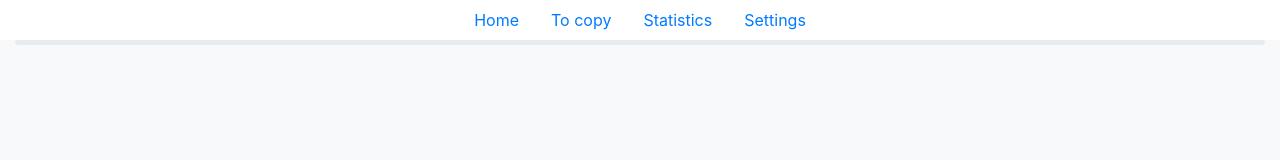
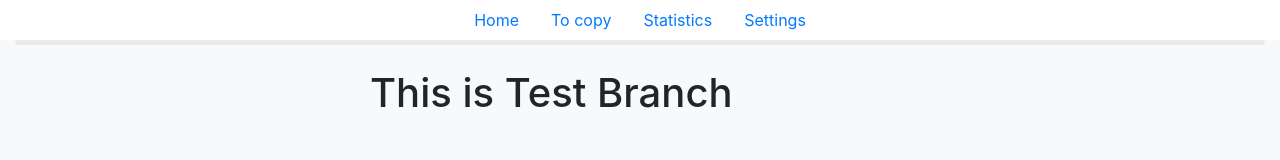
Before and after one commit to chollak/MoneyManager, a plain HTML site: page index.html in a window 1280 px wide. Drawn offline with Linux system fonts and the light colour scheme.

Commit message:
Update Test Branch
Testing netlify subdomains

```diff
--- a/index.html
+++ b/index.html
@@ -36,7 +36,7 @@
             <!-- <br> -->
             <div class="row">
                 <div class="col-md-6 offset-md-3">
-
+                    <h1>This is Test Branch</h2>
                     <template v-if="settings.page=='home'">
                         <div class="row">
                             <div class="col">
```
